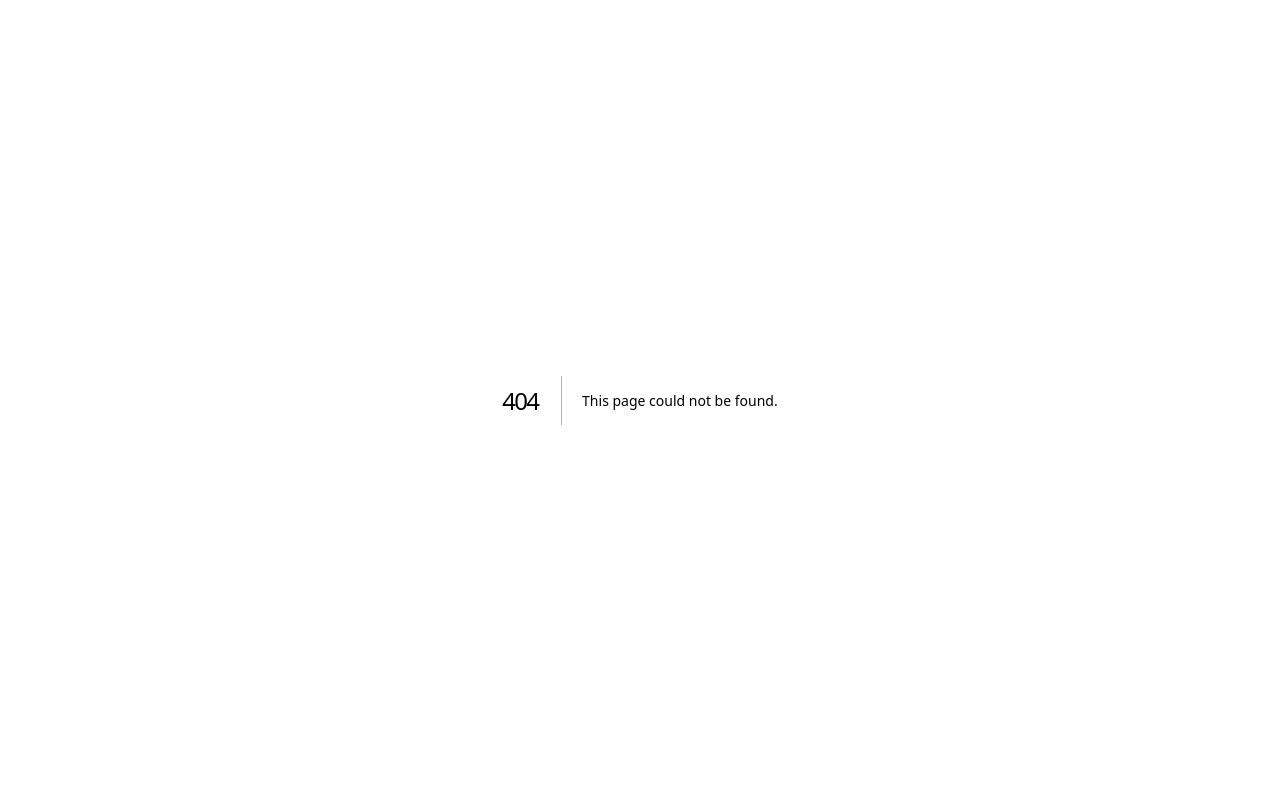
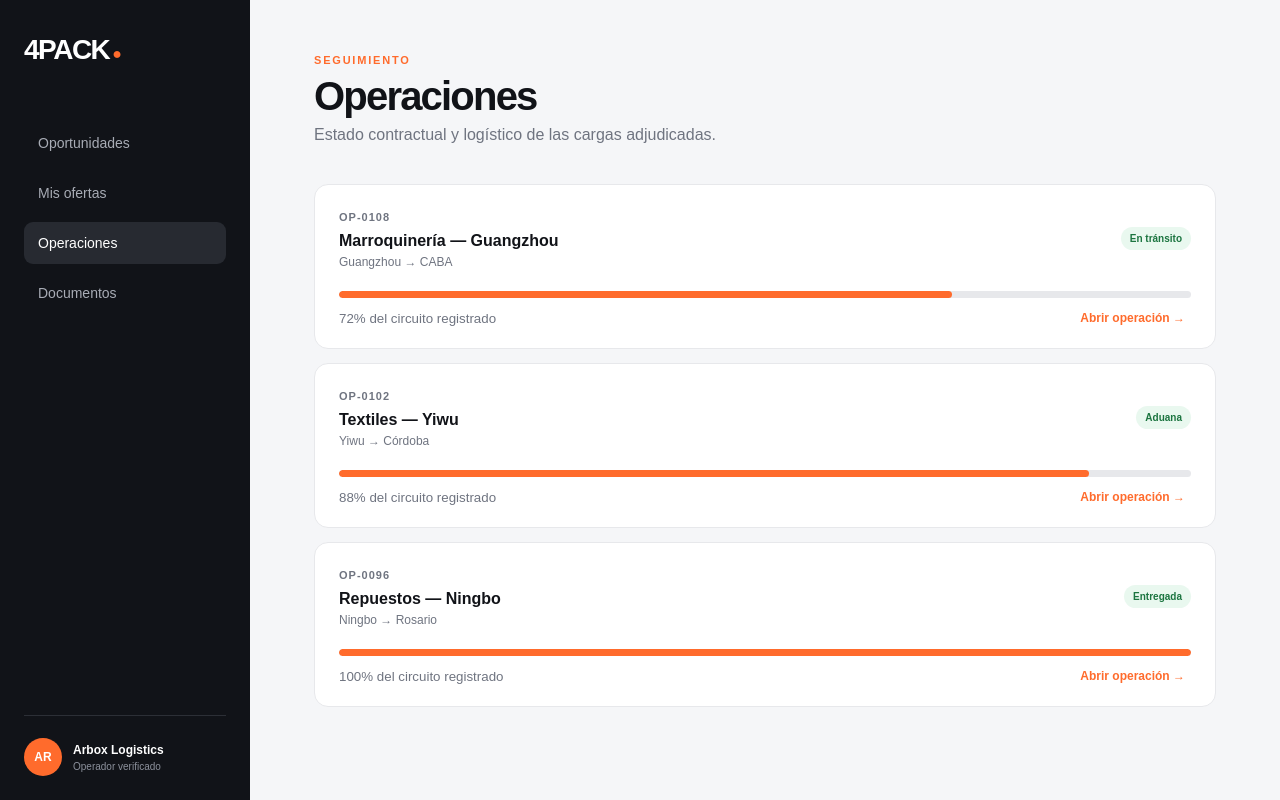
Before and after one commit to Yoshua95/seminario-final, a Next.js app in the folder 4pack-v3/apps/web/: page /operaciones in a window 1280 px wide. Before the commit this address had no page. Built offline with nearby package versions, Linux system fonts and the light colour scheme.

Commit message:
feat: add web operations view

```diff
--- /dev/null
+++ b/4pack-v3/apps/web/src/app/operaciones/page.tsx
@@ -0,0 +1,19 @@
+import { DashboardShell } from "@/components/dashboard-shell";
+import { operations } from "@/data/demo";
+
+export default function OperationsPage() {
+  return (
+    <DashboardShell active="operations">
+      <header><div><p className="eyebrow">SEGUIMIENTO</p><h1>Operaciones</h1><p>Estado contractual y logístico de las cargas adjudicadas.</p></div></header>
+      <div className="list-panel">
+        {operations.map((operation) => (
+          <article className="operation" key={operation.id}>
+            <div className="operation-head"><div><span className="code">{operation.id}</span><h3>{operation.cargo}</h3><p>{operation.route}</p></div><span className="tag">{operation.status}</span></div>
+            <div className="progress"><span style={{ width: `${operation.progress}%` }} /></div>
+            <footer><small>{operation.progress}% del circuito registrado</small><button className="link">Abrir operación →</button></footer>
+          </article>
+        ))}
+      </div>
+    </DashboardShell>
+  );
+}
```
